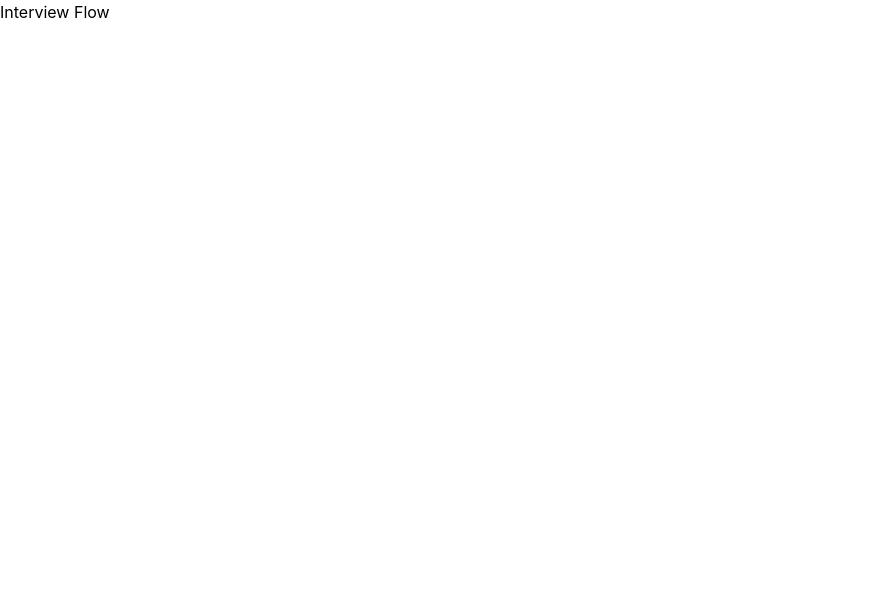
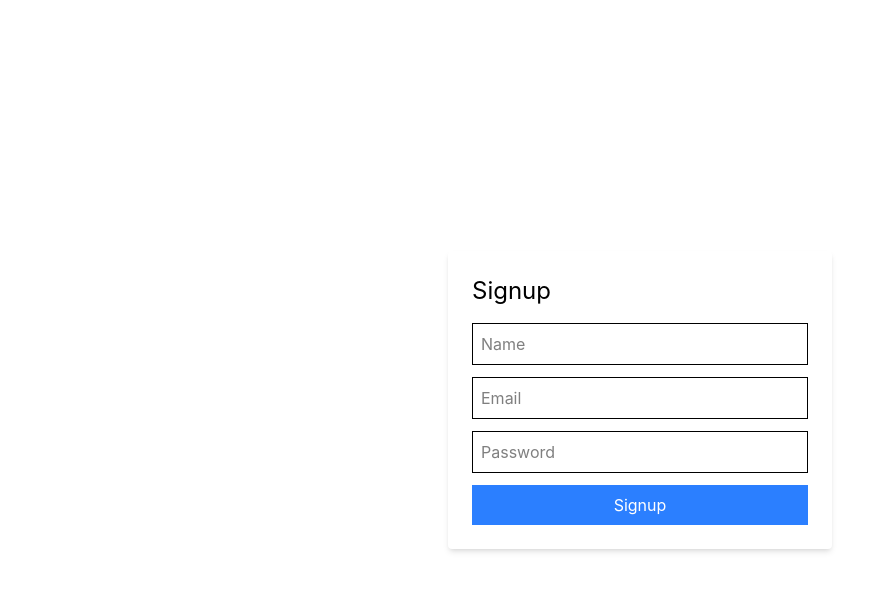
Before and after one commit to namitmalasi/InterviewFlow, a React (Vite) app in the folder frontend/: page /signup in a window 1280 px wide. Shown: the top 590 px of the page, without its empty margins (0-893 px from the left). Built offline with nearby package versions, Linux system fonts and the light colour scheme.

Commit message:
basic frontend structure setup

```diff
--- a/frontend/src/App.jsx
+++ b/frontend/src/App.jsx
@@ -1,10 +1,19 @@
-import { useState } from "react";
-import reactLogo from "./assets/react.svg";
-import viteLogo from "/vite.svg";
-import "./App.css";
+import { BrowserRouter, Routes, Route } from "react-router-dom";
+
+import Login from "./pages/Login";
+import Signup from "./pages/Signup";
+import Dashboard from "./pages/Dashboard";
 
 function App() {
-  return <div>Interview Flow</div>;
+  return (
+    <BrowserRouter>
+      <Routes>
+        <Route path="/login" element={<Login />} />
+        <Route path="/signup" element={<Signup />} />
+        <Route path="/" element={<Dashboard />} />
+      </Routes>
+    </BrowserRouter>
+  );
 }
 
 export default App;
--- a/frontend/src/pages/Dashboard.jsx
+++ b/frontend/src/pages/Dashboard.jsx
@@ -1,9 +1,9 @@
-import React from 'react'
-
-const Dashboard = () => {
+function Dashboard() {
   return (
-    <div>Dashboard</div>
-  )
+    <div className="p-10">
+      <h1 className="text-3xl font-bold">Job Tracker Dashboard</h1>
+    </div>
+  );
 }
 
-export default Dashboard
+export default Dashboard;
--- a/frontend/src/pages/Login.jsx
+++ b/frontend/src/pages/Login.jsx
@@ -1,7 +1,51 @@
-import React from "react";
+import { useState } from "react";
+import useAuthStore from "../store/authStore";
+import { useNavigate } from "react-router-dom";
 
-const Login = () => {
-  return <div>Login</div>;
-};
+function Login() {
+  const login = useAuthStore((state) => state.login);
+  const navigate = useNavigate();
+
+  const [form, setForm] = useState({
+    email: "",
+    password: "",
+  });
+
+  const handleSubmit = async (e) => {
+    e.preventDefault();
+
+    const success = await login(form);
+    if (success) {
+      navigate("/");
+    }
+  };
+
+  return (
+    <div className="flex justify-center items-center h-screen">
+      <form
+        onSubmit={handleSubmit}
+        className="bg-white p-6 shadow-md rounded w-96"
+      >
+        <h2 className="text-2xl mb-4">Login</h2>
+
+        <input
+          type="email"
+          placeholder="Email"
+          className="border w-full p-2 mb-3"
+          onChange={(e) => setForm({ ...form, email: e.target.value })}
+        />
+
+        <input
+          type="password"
+          placeholder="Password"
+          className="border w-full p-2 mb-3"
+          onChange={(e) => setForm({ ...form, password: e.target.value })}
+        />
+
+        <button className="bg-blue-500 text-white w-full p-2">Login</button>
+      </form>
+    </div>
+  );
+}
 
 export default Login;
--- a/frontend/src/pages/Signup.jsx
+++ b/frontend/src/pages/Signup.jsx
@@ -1,9 +1,58 @@
-import React from 'react'
+import { useState } from "react";
+import useAuthStore from "../store/authStore";
+import { useNavigate } from "react-router-dom";
 
-const Signup = () => {
+function Signup() {
+  const register = useAuthStore((state) => state.register);
+  const navigate = useNavigate();
+  const [form, setForm] = useState({
+    name: "",
+    email: "",
+    password: "",
+  });
+
+  const handleSubmit = async (e) => {
+    e.preventDefault();
+
+    const success = await register(form);
+    if (success) {
+      navigate("/");
+    }
+  };
+
   return (
-    <div>Signup</div>
-  )
+    <div className="flex justify-center items-center h-screen">
+      <form
+        onSubmit={handleSubmit}
+        className="bg-white p-6 shadow-md rounded w-96"
+      >
+        <h2 className="text-2xl mb-4">Signup</h2>
+
+        <input
+          type="text"
+          placeholder="Name"
+          className="border w-full p-2 mb-3"
+          onChange={(e) => setForm({ ...form, name: e.target.value })}
+        />
+
+        <input
+          type="email"
+          placeholder="Email"
+          className="border w-full p-2 mb-3"
+          onChange={(e) => setForm({ ...form, email: e.target.value })}
+        />
+
+        <input
+          type="password"
+          placeholder="Password"
+          className="border w-full p-2 mb-3"
+          onChange={(e) => setForm({ ...form, password: e.target.value })}
+        />
+
+        <button className="bg-blue-500 text-white w-full p-2">Signup</button>
+      </form>
+    </div>
+  );
 }
 
-export default Signup
+export default Signup;
--- a/frontend/src/services/api.js
+++ b/frontend/src/services/api.js
@@ -0,0 +1,8 @@
+import axios from "axios";
+
+const api = axios.create({
+  baseURL: "http://localhost:5000/api",
+  withCredentials: true,
+});
+
+export default api;
--- a/frontend/src/store/authStore.js
+++ b/frontend/src/store/authStore.js
@@ -0,0 +1,48 @@
+import { create } from "zustand";
+import api from "../services/api";
+
+const useAuthStore = create((set) => ({
+  user: null,
+  loading: false,
+
+  register: async (data) => {
+    set({ loading: true });
+
+    try {
+      const res = await api.post("/auth/register", data);
+
+      set({ user: res.data });
+
+      return true;
+    } catch (error) {
+      console.error(error.response?.data?.message);
+      return false;
+    } finally {
+      set({ loading: false });
+    }
+  },
+
+  login: async (data) => {
+    set({ loading: true });
+
+    try {
+      const res = await api.post("/auth/login", data);
+
+      set({ user: res.data });
+      return true;
+    } catch (error) {
+      console.error(error.response?.data?.message);
+      return false;
+    } finally {
+      set({ loading: false });
+    }
+  },
+
+  logout: async () => {
+    await api.post("/auth/logout");
+
+    set({ user: null });
+  },
+}));
+
+export default useAuthStore;
```
Also changed, not shown: 1 other file (tests, documents, lock files or other folders).
